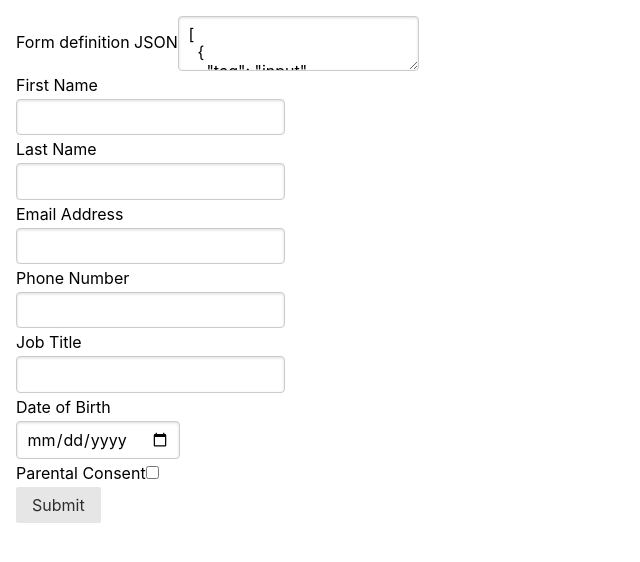
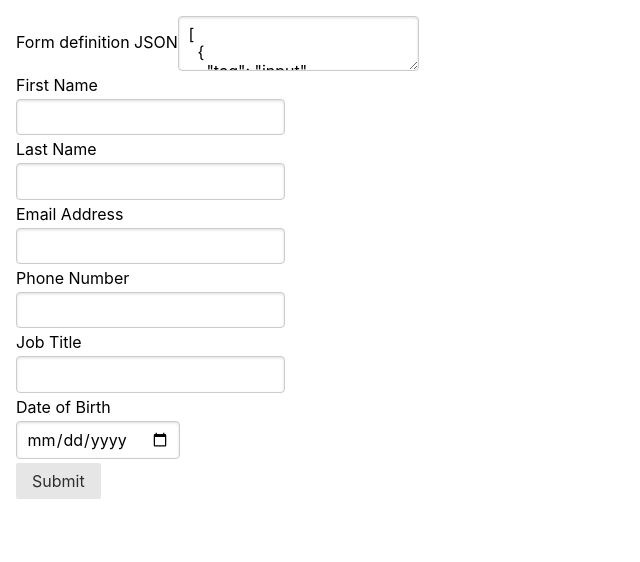
Before and after one commit to natanlao/dynamic-form-generator, a React (Create React App) app: page / in a window 1280 px wide. Shown: the top 562 px of the page, without its empty margins (0-640 px from the left). Built offline with nearby package versions, Linux system fonts and the light colour scheme.

Commit message:
Rudimentary conditional form fields

```diff
--- a/src/App.js
+++ b/src/App.js
@@ -88,15 +88,30 @@ class FormHTML extends React.Component {
   render() {
     return (
       <form className="pure-form pure-form-stacked" onSubmit={this.handleSubmit}>
-        {/* TODO: Is there a way to use JSX here? */}
-        {this.props.fields.map(field =>
-          React.createElement(fields[field.tag],
-                              {
-                                ...field,
-                                key: field.name,
-                                onInputChange: (val) => { this.handleFieldChange(field.name, val); }
-                              },
-                              null))
+        {
+          this.props.fields.map(field => {
+            const props = {
+              ...field,
+              key: field.name,
+              onInputChange: (val) => { this.handleFieldChange(field.name, val); }
+            };
+
+            // TODO: validate if has .conditional but not .conditional.name, etc.
+            let display = true;
+            if ("conditional" in field) {
+              const arg = {[field.conditional.name]: '', ...this.state.fields}[field.conditional.name];
+              // Famous last words:
+              // eslint-disable-next-line
+              const show_if = Function('"use strict"; return (' + field.conditional.show_if + ')')();
+              display = show_if(arg);
+            }
+
+            if (display) {
+              return React.createElement(fields[field.tag], props, null);
+            } else {
+              return null;
+            }
+          })
         }
         <input className="pure-button" type="submit" value="Submit" />
       </form>
@@ -169,7 +184,7 @@ const default_formdef = [
     "human_label": "Parental Consent",
     "conditional": {
       "name": "date_of_birth",
-      "show_if": "(value) => { const now = new Date(); return value >= new Date(now.getFullYear() - 13, now.getMonth(), now.getDate()); }"
+      "show_if": "(value) => { const now = new Date(); return value >= new Date(now.getFullYear() - 13, now.getMonth(), now.getDate()).toISOString(); }"
     }
   }
 ]
```
Also changed, not shown: 1 other file (tests, documents, lock files or other folders).
